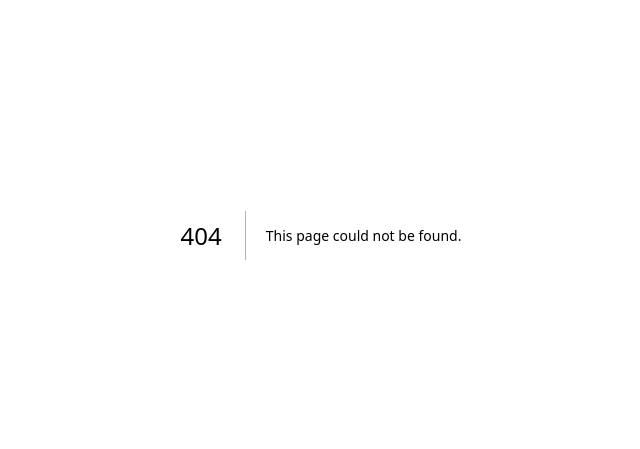
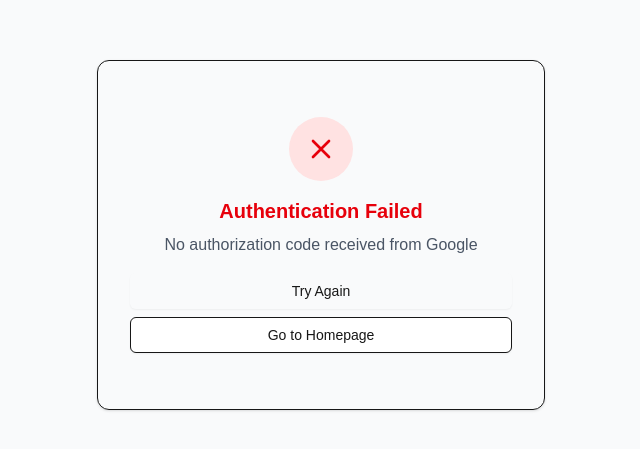
Before and after one commit to anishsaha46/DevTrackr, a Next.js app in the folder frontend/: page /auth/google/callback in a window 1280 px wide. Before the commit this address had no page. Shown: the part 165-614 px from the top of the page, without its empty margins (319-959 px from the left). Built offline with nearby package versions, Linux system fonts and the light colour scheme.

Commit message:
feat(auth): add google callback page for handling authentication
Implement the callback page for Google OAuth flow, including loading, success, and error states. The page processes the authorization code, stores tokens, and handles redirects appropriately.

```diff
--- /dev/null
+++ b/frontend/src/app/auth/google/callback/page.tsx
@@ -0,0 +1,105 @@
+import { useState,useEffect } from "react";
+import { useRouter,useSearchParams } from "next/navigation";
+import { handleGoogleCallback } from "@/app/lib/api";
+
+import { Card,CardContent,CardTitle } from "@/app/components/ui/card";
+import { Button } from "@/app/components/ui/button";
+
+export default function GoogleCallbackPage() {
+  const [status, setStatus] = useState<"loading" | "success" | "error">("loading");
+  const [error, setError] = useState("");
+  const router = useRouter();
+  const searchParams = useSearchParams();
+
+  useEffect(() => {
+    const code = searchParams.get("code");
+
+    if (!code) {
+      setStatus("error");
+      setError("No authorization code received from Google");
+      return;
+    }
+
+    const processGoogleAuth = async () => {
+      try {
+        setStatus("loading");
+        const result = await handleGoogleCallback(code);
+
+        if (result.token) {
+          localStorage.setItem("token", result.token);
+          localStorage.setItem("google_token", result.google_token);
+          setStatus("success");
+
+          // Redirect to dashboard after a short delay
+          setTimeout(() => {
+            router.push("/dashboard");
+          }, 2000);
+        } else {
+          throw new Error("No token received");
+        }
+      } catch (err: any) {
+        setStatus("error");
+        setError(err.message || "Google authentication failed");
+      }
+    };
+
+    processGoogleAuth();
+  }, [searchParams, router]);
+
+  if (status === "loading") {
+    return (
+      <div className="min-h-screen flex items-center justify-center bg-gray-50">
+        <Card className="w-full max-w-md">
+          <CardContent className="p-8 text-center">
+            <div className="animate-spin rounded-full h-12 w-12 border-b-2 border-blue-600 mx-auto mb-4"></div>
+            <CardTitle className="text-xl mb-2">Processing Google Authentication</CardTitle>
+            <p className="text-gray-600">Please wait while we complete your login...</p>
+          </CardContent>
+        </Card>
+      </div>
+    );
+  }
+
+  if (status === "success") {
+    return (
+      <div className="min-h-screen flex items-center justify-center bg-gray-50">
+        <Card className="w-full max-w-md">
+          <CardContent className="p-8 text-center">
+            <div className="w-16 h-16 bg-green-100 rounded-full flex items-center justify-center mx-auto mb-4">
+              <svg className="w-8 h-8 text-green-600" fill="none" stroke="currentColor" viewBox="0 0 24 24">
+                <path strokeLinecap="round" strokeLinejoin="round" strokeWidth={2} d="M5 13l4 4L19 7" />
+              </svg>
+            </div>
+            <CardTitle className="text-xl mb-2 text-green-600">Authentication Successful!</CardTitle>
+            <p className="text-gray-600 mb-4">You have been successfully logged in with Google.</p>
+            <p className="text-sm text-gray-500">Redirecting to dashboard...</p>
+          </CardContent>
+        </Card>
+      </div>
+    );
+  }
+
+  return (
+    <div className="min-h-screen flex items-center justify-center bg-gray-50">
+      <Card className="w-full max-w-md">
+        <CardContent className="p-8 text-center">
+          <div className="w-16 h-16 bg-red-100 rounded-full flex items-center justify-center mx-auto mb-4">
+            <svg className="w-8 h-8 text-red-600" fill="none" stroke="currentColor" viewBox="0 0 24 24">
+              <path strokeLinecap="round" strokeLinejoin="round" strokeWidth={2} d="M6 18L18 6M6 6l12 12" />
+            </svg>
+          </div>
+          <CardTitle className="text-xl mb-2 text-red-600">Authentication Failed</CardTitle>
+          <p className="text-gray-600 mb-4">{error}</p>
+          <div className="space-y-2">
+            <Button onClick={() => router.push("/login")} className="w-full">
+              Try Again
+            </Button>
+            <Button variant="outline" onClick={() => router.push("/")} className="w-full">
+              Go to Homepage
+            </Button>
+          </div>
+        </CardContent>
+      </Card>
+    </div>
+  );
+}
```
